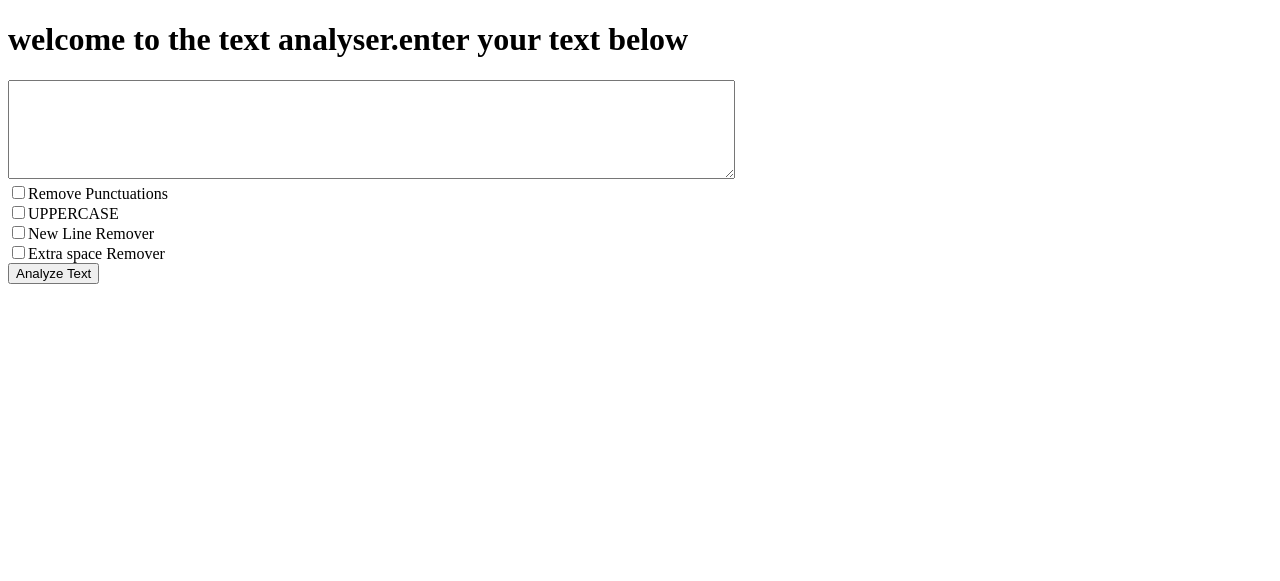
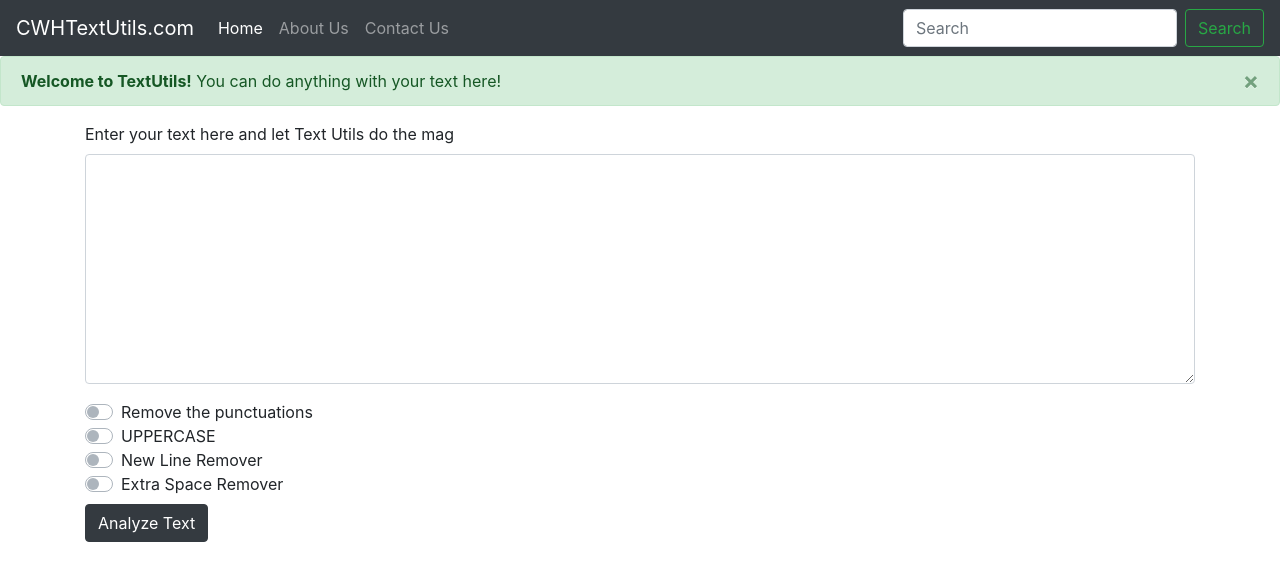
Before and after one commit to archanalohani/textutils, a Django app: template templates/index.html in a window 1280 px wide. Shown: the top 581 px of the page. Run offline with Django 3.2, Linux system fonts and the light colour scheme; the template is opened without the code that fills it, so the values that code supplies are empty; some libraries are stand-ins or nearby versions.

Commit message:
textutil complete

```diff
--- a/templates/analyze.html
+++ b/templates/analyze.html
@@ -7,7 +7,7 @@
 <body>
 <h1> your Analyzed Text-{{purpose}}</h1>
 <p>
-  {{ analyzed_text}}
+ <pre> {{ analyzed_text}}</pre>
 </p>
 
 </body>
--- a/templates/index.html
+++ b/templates/index.html
@@ -1,21 +1,93 @@
-<!DOCTYPE html>
+<!doctype html>
 <html lang="en">
+
 <head>
-    <meta charset="UTF-8">
-    <title>Text Utils</title>
+  <!-- Required meta tags -->
+  <meta charset="utf-8">
+  <meta name="viewport" content="width=device-width, initial-scale=1, shrink-to-fit=no">
+
+  <!-- Bootstrap CSS -->
+  <link rel="stylesheet" href="https://stackpath.bootstrapcdn.com/bootstrap/4.2.1/css/bootstrap.min.css"
+    integrity="sha384-GJzZqFGwb1QTTN6wy59ffF1BuGJpLSa9DkKMp0DgiMDm4iYMj70gZWKYbI706tWS" crossorigin="anonymous">
+
+  <title>CWH Text Utils</title>
 </head>
+
 <body>
-<h1>welcome to the text analyser.enter your text below</h1>
-<form action='/analyze' method ='get'>
-   <textarea  name='text' style='margin:opx; width:721px; height:93px;'> </textarea><br>
+  <nav class="navbar navbar-expand-lg navbar-dark bg-dark">
+    <a class="navbar-brand" href="#">CWHTextUtils.com</a>
+    <button class="navbar-toggler" type="button" data-toggle="collapse" data-target="#navbarNavDropdown"
+      aria-controls="navbarNavDropdown" aria-expanded="false" aria-label="Toggle navigation">
+      <span class="navbar-toggler-icon"></span>
+    </button>
+    <div class="collapse navbar-collapse" id="navbarNavDropdown">
+      <ul class="navbar-nav">
+        <li class="nav-item active">
+          <a class="nav-link" href="#">Home <span class="sr-only">(current)</span></a>
+        </li>
+        <li class="nav-item">
+          <a class="nav-link" href="#">About Us</a>
+        </li>
+        <li class="nav-item">
+          <a class="nav-link" href="#">Contact Us</a>
+        </li>
+      </ul>
+    </div>
+    <form class="form-inline">
+      <input class="form-control mr-sm-2" type="search" placeholder="Search" aria-label="Search">
+      <button class="btn btn-outline-success my-2 my-sm-0" type="submit">Search</button>
+    </form>
+  </nav>
+  <div class="alert alert-success alert-dismissible fade show" role="alert">
+    <strong>Welcome to TextUtils!</strong> You can do anything with your text here!
+    <button type="button" class="close" data-dismiss="alert" aria-label="Close">
+      <span aria-hidden="true">&times;</span>
+    </button>
+  </div>
+
+  <div class="container">
+    <form action='/analyze' method ='POST'>{% csrf_token %}
+      <div class="form-group">
+        <label for="exampleFormControlTextarea1">Enter your text here and let Text Utils do the mag</label>
+        <textarea class="form-control" name='text' id="exampleFormControlTextarea1" rows="9"></textarea>
+      </div>
 
 
-    <input type="checkbox" name="removepunc">Remove Punctuations<br>
-     <input type="checkbox" name="fullcaps">UPPERCASE<br>
-    <input type="checkbox" name="newlineremover">New Line Remover<br>
-    <input type="checkbox" name="extraspaceremover">Extra space Remover<br>
-    <button type='submit'>Analyze Text </button>
+    <div class="custom-control custom-switch">
+      <input type="checkbox" name="removepunc" class="custom-control-input" id="customSwitch1">
+      <label class="custom-control-label" for="customSwitch1">Remove the punctuations</label>
+    </div>
 
-</form>
+    <div class="custom-control custom-switch">
+      <input type="checkbox" name="fullcaps" class="custom-control-input" id="customSwitch2">
+      <label class="custom-control-label" for="customSwitch2">UPPERCASE</label>
+    </div>
+
+    <div class="custom-control custom-switch">
+      <input type="checkbox" name="newlineremover" class="custom-control-input" id="customSwitch3">
+      <label class="custom-control-label" for="customSwitch3">New Line Remover</label>
+    </div>
+
+    <div class="custom-control custom-switch">
+      <input type="checkbox" name="extraspaceremover" class="custom-control-input" id="customSwitch4">
+      <label class="custom-control-label" for="customSwitch4">Extra Space Remover</label>
+    </div>
+
+    <button type="submit" class="btn btn-dark mt-2">Analyze Text</button>
+    </form>
+  </div>
+
+  <!-- Optional JavaScript -->
+  <!-- jQuery first, then Popper.js, then Bootstrap JS -->
+  <script src="https://code.jquery.com/jquery-3.3.1.slim.min.js"
+    integrity="sha384-q8i/X+965DzO0rT7abK41JStQIAqVgRVzpbzo5smXKp4YfRvH+8abtTE1Pi6jizo"
+    crossorigin="anonymous"></script>
+  <script src="https://cdnjs.cloudflare.com/ajax/libs/popper.js/1.14.6/umd/popper.min.js"
+    integrity="sha384-wHAiFfRlMFy6i5SRaxvfOCifBUQy1xHdJ/yoi7FRNXMRBu5WHdZYu1hA6ZOblgut"
+    crossorigin="anonymous"></script>
+  <script src="https://stackpath.bootstrapcdn.com/bootstrap/4.2.1/js/bootstrap.min.js"
+    integrity="sha384-B0UglyR+jN6CkvvICOB2joaf5I4l3gm9GU6Hc1og6Ls7i6U/mkkaduKaBhlAXv9k"
+    crossorigin="anonymous"></script>
 </body>
+
 </html>
--- a/textutils/urls.py
+++ b/textutils/urls.py
@@ -20,10 +20,5 @@ urlpatterns = [
     path('admin/', admin.site.urls),
     path('', views.index,name='index'),
     path('analyze',views.analyze, name='analyze'),
-    path('ex1',views.ex1,name='ex1'),
-   # path('removepunc',views.removepunc,name='removepun'),
-   # path('capitalizefirst',views.capfirst,name='capfirst'),
-   # path('newlineremover',views.newlineremover,name='newlineremover'),
-   # path('charcount',views.charcount,name='charcount'),
 
 ]
```
Also changed, not shown: templates/index2.html (+25 -7 lines), textutils/views.py (+26 -25 lines).
